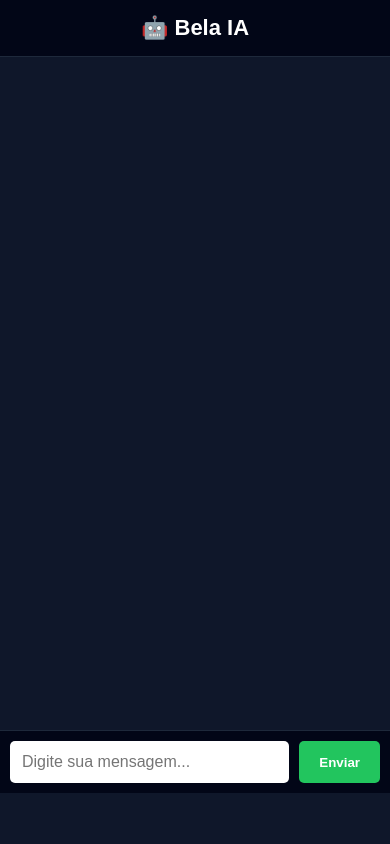
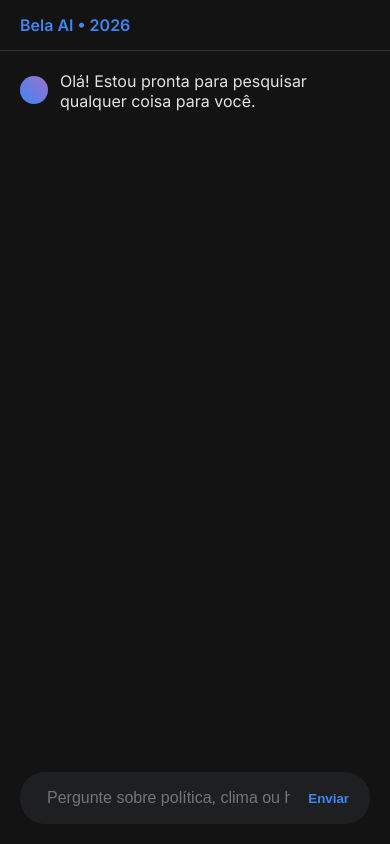
Before and after one commit to 124-414/bela_ia, a Flask app: page / in a window 390 px wide. Run offline with Flask 3, Linux system fonts and the light colour scheme.

Commit message:
UI: Interface Responsiva Estilo Gemini com Markdown e Loading

```diff
--- a/templates/index.html
+++ b/templates/index.html
@@ -2,136 +2,183 @@
 <html lang="pt-br">
 <head>
     <meta charset="UTF-8">
-<title>Bela IA</title>
+    <meta name="viewport" content="width=device-width, initial-scale=1.0">
+    <title>Bela AI | Interface Avançada</title>
+    <link href="https://fonts.googleapis.com/css2?family=Inter:wght@300;400;600&display=swap" rel="stylesheet">
+    <script src="https://cdn.jsdelivr.net/npm/marked/marked.min.js"></script> <style>
+        :root {
+            --bg-color: #131314;
+            --text-color: #e3e3e3;
+            --accent-blue: #4285f4;
+            --input-bg: #1e1f20;
+            --user-msg-bg: #2b2c2f;
+        }
 
-<style>
         body {
+            font-family: 'Inter', sans-serif;
+            background-color: var(--bg-color);
+            color: var(--text-color);
             margin: 0;
-    font-family: Arial, sans-serif;
-    background: #0f172a;
-    color: white;
+            display: flex;
+            height: 100vh;
+            overflow: hidden;
+        }
+
+        .chat-container {
+            flex: 1;
+            display: flex;
+            flex-direction: column;
+            max-width: 850px;
+            margin: 0 auto;
         }
 
         header {
-    background: #020617;
-    padding: 15px;
-    text-align: center;
-    font-size: 22px;
-    font-weight: bold;
-    border-bottom: 1px solid #1e293b;
+            padding: 15px 20px;
+            font-weight: 600;
+            color: var(--accent-blue);
+            border-bottom: 1px solid #333;
         }
 
-#chat {
-    height: 75vh;
+        #chat-window {
+            flex: 1;
             overflow-y: auto;
             padding: 20px;
+            display: flex;
+            flex-direction: column;
+            gap: 20px;
         }
 
-.msg {
-    margin-bottom: 15px;
-    max-width: 80%;
-    padding: 10px;
-    border-radius: 10px;
+        .message {
+            max-width: 90%;
+            line-height: 1.6;
+            font-size: 0.95rem;
+            word-wrap: break-word;
         }
 
-.user {
-    background: #1e40af;
+        .user-message {
             align-self: flex-end;
-    margin-left: auto;
+            background: var(--user-msg-bg);
+            padding: 10px 18px;
+            border-radius: 18px 18px 4px 18px;
         }
 
-.bot {
-    background: #1e293b;
+        .ai-message {
+            align-self: flex-start;
+            display: flex;
+            gap: 12px;
         }
 
-footer {
+        .ai-icon {
+            width: 28px; height: 28px;
+            background: linear-gradient(45deg, #4285f4, #9b72cb);
+            border-radius: 50%;
+            flex-shrink: 0;
+            margin-top: 5px;
+        }
+
+        /* Efeito de Loading */
+        #typing-indicator {
+            display: none;
+            font-style: italic;
+            font-size: 0.85rem;
+            color: #888;
+            margin-left: 40px;
+            margin-bottom: 10px;
+        }
+
+        .dots { display: inline-block; width: 5px; height: 5px; border-radius: 50%; background: #888; margin-left: 2px; animation: blink 1.4s infinite both; }
+        .dots:nth-child(2) { animation-delay: 0.2s; }
+        .dots:nth-child(3) { animation-delay: 0.4s; }
+        @keyframes blink { 0% { opacity: .2; } 20% { opacity: 1; } 100% { opacity: .2; } }
+
+        /* Input area */
+        .input-area { padding: 20px; }
+        .input-wrapper {
+            background: var(--input-bg);
+            border-radius: 25px;
+            padding: 5px 15px;
             display: flex;
-    padding: 10px;
-    background: #020617;
-    border-top: 1px solid #1e293b;
+            align-items: center;
         }
 
         input {
-    flex: 1;
-    padding: 12px;
-    border: none;
-    outline: none;
-    font-size: 16px;
-    border-radius: 5px;
+            flex: 1; background: transparent; border: none; color: white;
+            padding: 12px; font-size: 1rem; outline: none;
         }
 
         button {
-    margin-left: 10px;
-    padding: 12px 20px;
-    border: none;
-    background: #22c55e;
-    color: white;
-    font-weight: bold;
-    cursor: pointer;
-    border-radius: 5px;
+            background: none; border: none; cursor: pointer;
+            color: var(--accent-blue); font-weight: 600;
         }
 
-button:hover {
-    background: #16a34a;
-}
-
-.loading {
-    color: #facc15;
-}
+        /* Estilização do Markdown (Listas e Negrito) */
+        .text ul { margin: 5px 0; padding-left: 20px; }
+        .text strong { color: #fff; }
     </style>
 </head>
-
 <body>
 
-<header>🤖 Bela IA</header>
+    <div class="chat-container">
+        <header>Bela AI • 2026</header>
 
-<div id="chat"></div>
+        <div id="chat-window">
+            <div class="ai-message">
+                <div class="ai-icon"></div>
+                <div class="text">Olá! Estou pronta para pesquisar qualquer coisa para você.</div>
+            </div>
+        </div>
 
-<footer>
-<input id="input" placeholder="Digite sua mensagem...">
-<button onclick="send()">Enviar</button>
-</footer>
+        <div id="typing-indicator">Bela está pesquisando na web<span class="dots"></span><span class="dots"></span><span class="dots"></span></div>
+
+        <div class="input-area">
+            <div class="input-wrapper">
+                <input type="text" id="user-input" placeholder="Pergunte sobre política, clima ou horários..." onkeypress="handleKeyPress(event)">
+                <button onclick="sendMessage()">Enviar</button>
+            </div>
+        </div>
+    </div>
 
     <script>
-async function send() {
-    const input = document.getElementById("input");
-    const chat = document.getElementById("chat");
+        async function sendMessage() {
+            const input = document.getElementById('user-input');
+            const chatWindow = document.getElementById('chat-window');
+            const indicator = document.getElementById('typing-indicator');
+            const message = input.value.trim();
 
-    const message = input.value.trim();
             if (!message) return;
 
-    chat.innerHTML += `<div class="msg user"><b>Você:</b> ${message}</div>`;
-    input.value = "";
+            // Mostra mensagem do usuário
+            chatWindow.innerHTML += `<div class="message user-message">${message}</div>`;
+            input.value = '';
+            chatWindow.scrollTop = chatWindow.scrollHeight;
 
-    // loading
-    const loadingId = Date.now();
-    chat.innerHTML += `<div id="${loadingId}" class="msg bot loading">Bela está digitando...</div>`;
-    chat.scrollTop = chat.scrollHeight;
+            // Mostra indicador de carregamento
+            indicator.style.display = 'block';
 
             try {
-        const response = await fetch("/chat", {
-            method: "POST",
-            headers: {"Content-Type": "application/json"},
-            body: JSON.stringify({message})
+                const response = await fetch('/chat', {
+                    method: 'POST',
+                    headers: { 'Content-Type': 'application/json' },
+                    body: JSON.stringify({ message: message })
                 });
-
                 const data = await response.json();
 
-        document.getElementById(loadingId).remove();
+                indicator.style.display = 'none';
 
-        chat.innerHTML += `<div class="msg bot"><b>Bela:</b> ${data.response}</div>`;
-        chat.scrollTop = chat.scrollHeight;
-
+                // Renderiza a resposta com Markdown (marked.parse)
+                chatWindow.innerHTML += `
+                    <div class="ai-message">
+                        <div class="ai-icon"></div>
+                        <div class="text">${marked.parse(data.response)}</div>
+                    </div>`;
+                chatWindow.scrollTop = chatWindow.scrollHeight;
             } catch (error) {
-        document.getElementById(loadingId).innerText = "Erro ao conectar com o servidor.";
+                indicator.style.display = 'none';
+                console.error('Erro:', error);
             }
         }
 
-// ENTER
-document.getElementById("input").addEventListener("keypress", function(e) {
-    if (e.key === "Enter") send();
-});
+        function handleKeyPress(e) { if (e.key === 'Enter') sendMessage(); }
     </script>
-
 </body>
 </html>
```
Lines whose indentation alone changed are shown as unchanged.
